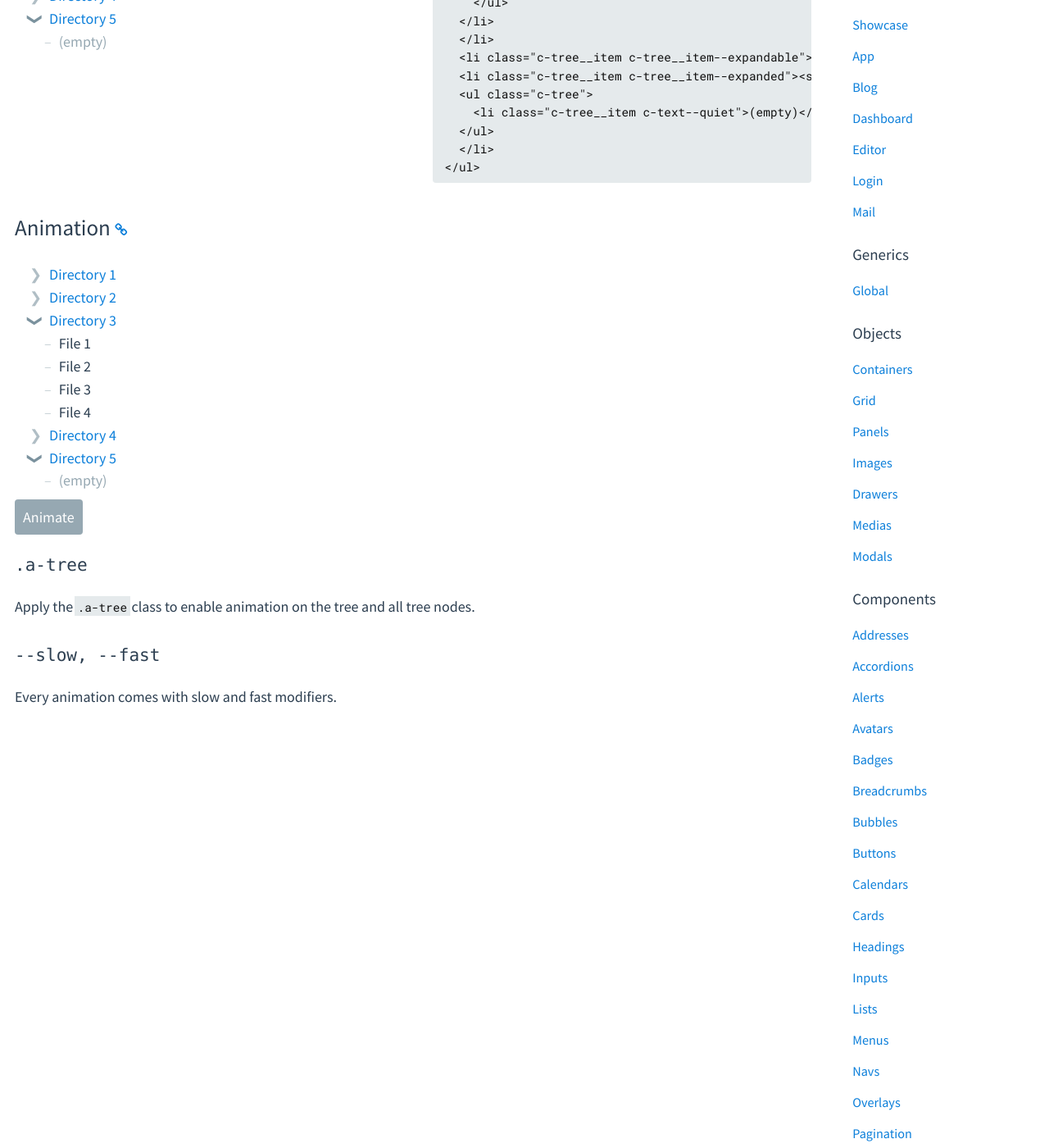
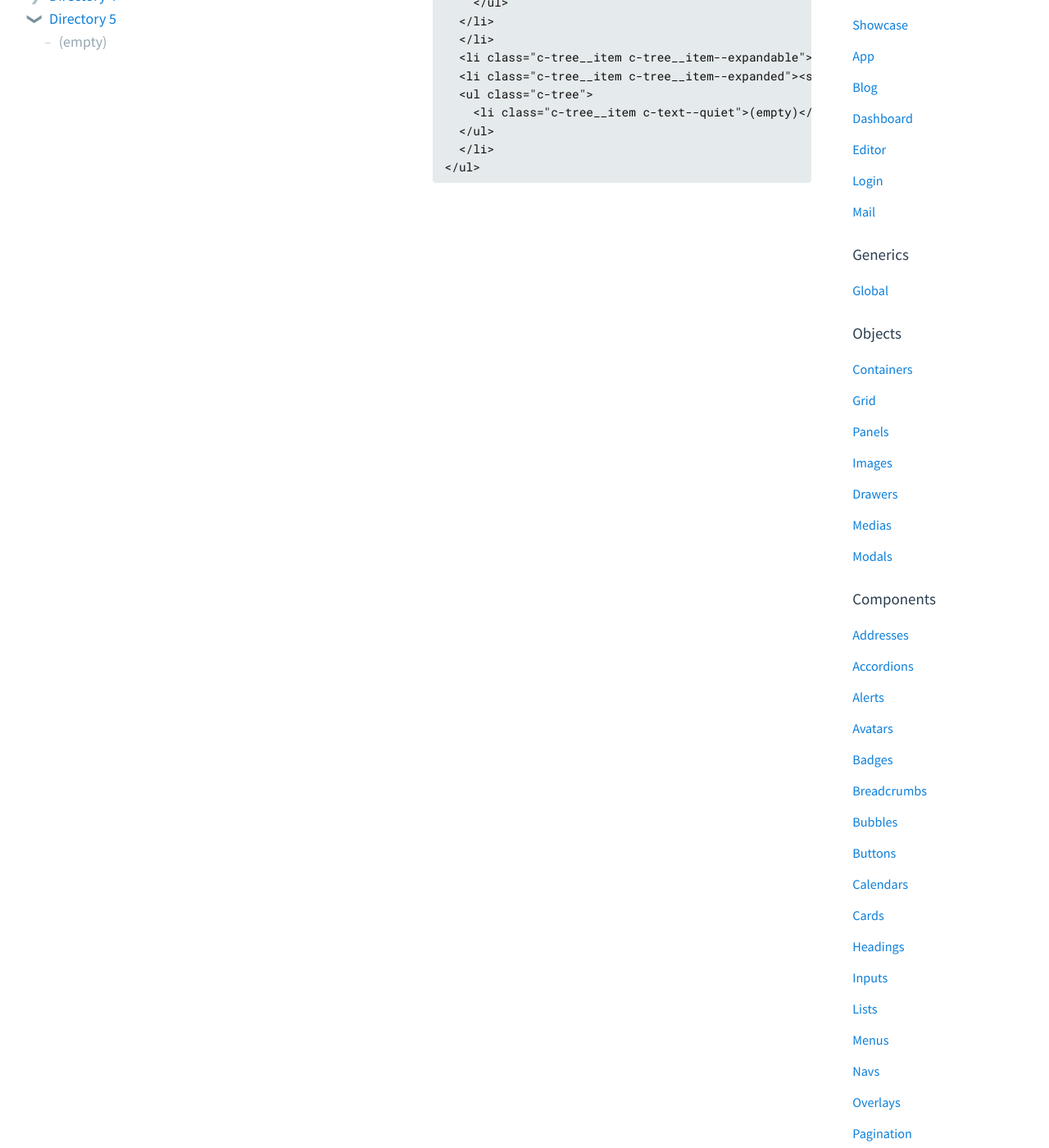
Before and after one commit to eddie/blazecss.github.io, a Jekyll site: the page built from components/trees.html, in a window 1280 px wide and 1400 px high, scrolled down 582 px. Shown: the whole window at 82% size. Built offline with Jekyll 4.4.1, drawn with Linux system fonts in a browser that asks for light colours; nearby versions of some CDN libraries.

Commit message:
removing animations

```diff
--- a/components/trees.html
+++ b/components/trees.html
@@ -50,51 +50,3 @@ title: Trees
   &lt;/li>
 &lt;/ul></code></pre></div>
 </div>
-
-<h2 id="animation" class="c-heading c-heading--medium">Animation</h2>
-
-<div class="o-grid o-grid--small-full">
-	<div class="o-grid__cell o-grid__cell--width-50 u-letter-box--small">
-		<ul class="c-tree a-tree a-tree--slow">
-			<li class="c-tree__item c-tree__item--expandable"><span class="c-link">Directory 1</span></li>
-			<li class="c-tree__item c-tree__item--expandable"><span class="c-link">Directory 2</span></li>
-			<li class="c-tree__item c-tree__item--expandable c-tree__item--expanded js-tree-node"><span class="c-link">Directory 3</span>
-				<ul class="c-tree a-tree a-tree--slow">
-					<li class="c-tree__item">File 1</li>
-					<li class="c-tree__item">File 2</li>
-					<li class="c-tree__item">File 3</li>
-					<li class="c-tree__item">File 4</li>
-				</ul>
-			</li>
-			</li>
-			<li class="c-tree__item c-tree__item--expandable"><span class="c-link">Directory 4</span></li>
-			<li class="c-tree__item c-tree__item--expanded"><span class="c-link">Directory 5</span></li>
-			<ul class="c-tree">
-				<li class="c-tree__item c-text--quiet">(empty)</li>
-			</ul>
-			</li>
-		</ul>
-	</div>
-</div>
-
-<button class="c-button c-button--ghost-secondary" type="button" onclick="demo()">Animate</button>
-
-<script>
-	var visible = 'block';
-	function demo() {
-		if (visible == 'block') visible = 'none';
-		else visible = 'block';
-		document.querySelector('.js-tree-node').classList.toggle('c-tree__item--expanded');
-		document.querySelector('.js-tree-node .c-tree').style.display = visible;
-	}
-</script>
-
-<h3 class="c-heading c-heading--small c-text--mono">.a-tree</h3>
-<p class="c-paragraph">
-	Apply the <code class="c-code">.a-tree</code> class to enable animation on the tree and all tree nodes.
-</p>
-
-<h3 class="c-heading c-heading--small"><span class="c-text--mono">--slow, --fast</span></h3>
-<p class="c-paragraph">
-	Every animation comes with slow and fast modifiers.
-</p>
```
